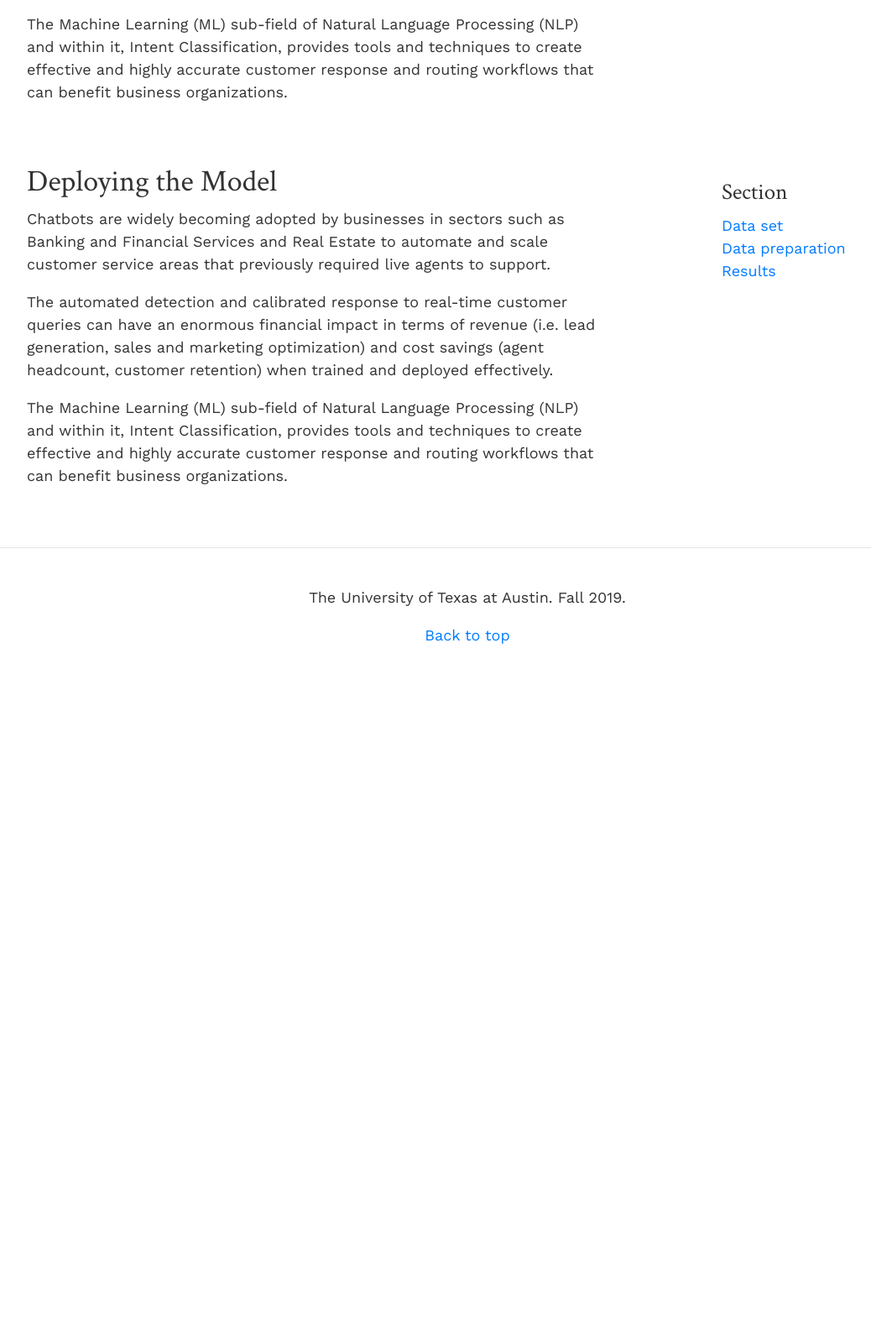
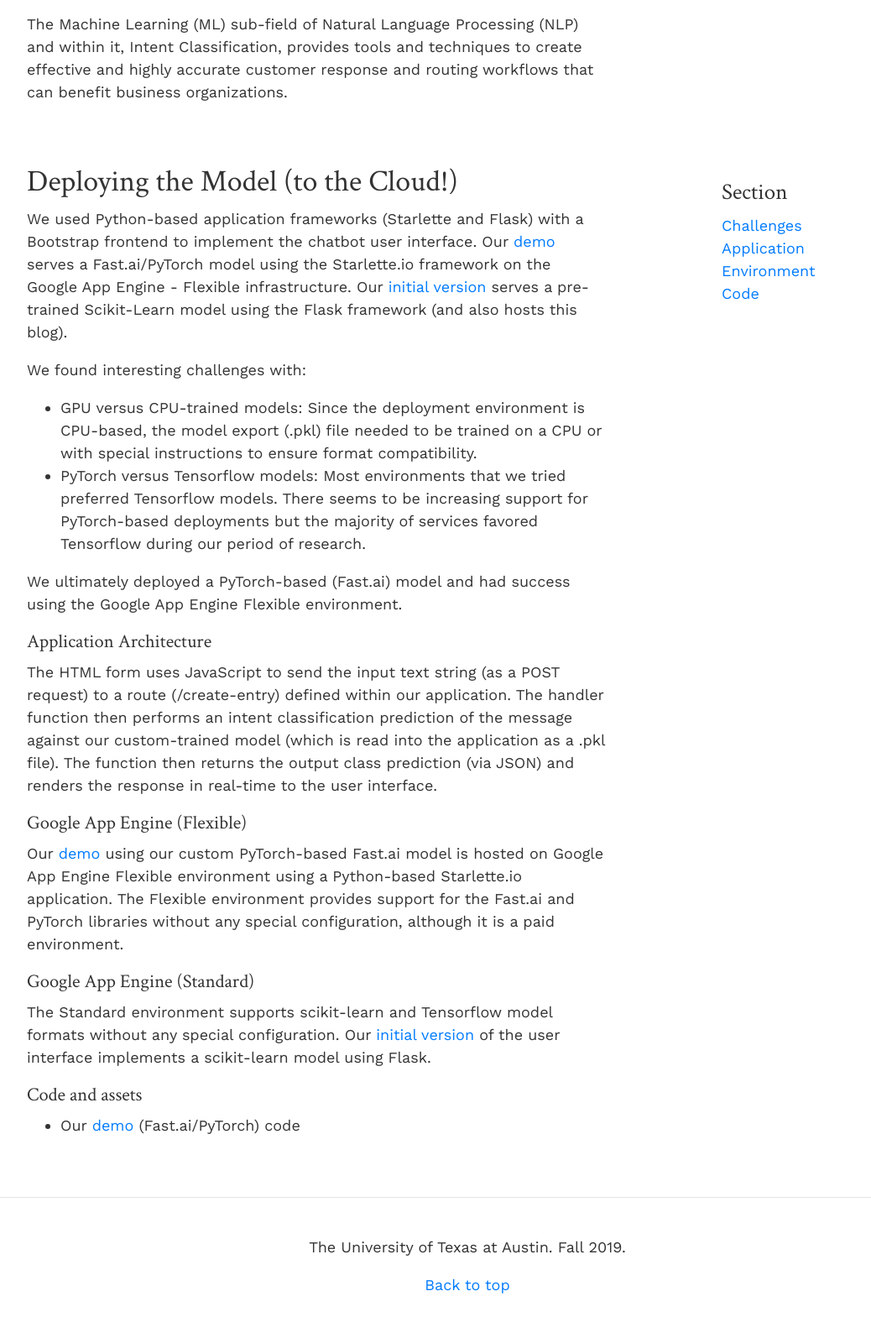
Before and after one commit to acary/chatbot-sml, a Flask app: page / in a window 1280 px wide. Shown: the part 2585-4179 px from the top of the page at 84% size, without its empty margins (83-1121 px from the left). Before the commit the page ends 3352 px from the top, so only its background shows below. Run offline with Flask 2, Linux system fonts and the light colour scheme; some libraries are stand-ins or nearby versions.

Commit message:
add to deploy section

```diff
--- a/templates/deployment.html
+++ b/templates/deployment.html
@@ -4,16 +4,37 @@
 
     <div class="blog-post">
 
-      <h2>Deploying the Model</h2>
+      <h2>Deploying the Model (to the Cloud!)</h2>
 
-      <p>Chatbots are widely becoming adopted by businesses in sectors such as Banking and Financial Services and Real Estate to automate and scale customer service areas that previously required live agents to support.<p>
+      <p>We used Python-based application frameworks (Starlette and Flask) with a Bootstrap frontend to implement the chatbot user interface. Our <a href="https://chatbotfastai.appspot.com" target="_blank">demo</a> serves a Fast.ai/PyTorch model using the Starlette.io framework on the Google App Engine - Flexible infrastructure. Our <a href="/iris">initial version</a> serves a pre-trained Scikit-Learn model using the Flask framework (and also hosts this blog).</p>
 
-      <p>The automated detection and calibrated response to real-time customer queries can have an enormous financial impact in terms of revenue (i.e. lead generation, sales and marketing optimization) and cost savings (agent headcount,
-        customer
-        retention) when trained and deployed effectively.</p>
+      <a name="deploy_challenges">
+      <p>We found interesting challenges with:</p>
 
-      <p>The Machine Learning (ML) sub-field of Natural Language Processing (NLP) and within it, Intent Classification, provides tools and techniques to create effective and highly accurate customer response and routing workflows that can
-        benefit business organizations.</p>
+      <ul>
+        <li>GPU versus CPU-trained models: Since the deployment environment is CPU-based, the model export (.pkl) file needed to be trained on a CPU or with special instructions to ensure format compatibility.</li>
+
+        <li>PyTorch versus Tensorflow models: Most environments that we tried preferred Tensorflow models. There seems to be increasing support for PyTorch-based deployments but the majority of services favored Tensorflow during our period of research.</li>
+      </ul>
+
+      <p>We ultimately deployed a PyTorch-based (Fast.ai) model and had success using the Google App Engine Flexible environment.</p>
+
+      <a name="deploy_app">
+      <h5>Application Architecture</h5>
+      <p>The HTML form uses JavaScript to send the input text string (as a POST request) to a route (/create-entry) defined within our application. The handler function then performs an intent classification prediction of the message against our custom-trained model (which is read into the application as a .pkl file). The function then returns the output class prediction (via JSON) and renders the response in real-time to the user interface.</p>
+
+      <a name="deploy_env">
+      <h5>Google App Engine (Flexible)</h5>
+      <p>Our <a href="https://chatbotfastai.appspot.com" target="_blank">demo</a> using our custom PyTorch-based Fast.ai model is hosted on Google App Engine Flexible environment using a Python-based Starlette.io application. The Flexible environment provides support for the Fast.ai and PyTorch libraries without any special configuration, although it is a paid environment.</p>
+
+      <h5>Google App Engine (Standard)</h5>
+      <p>The Standard environment supports scikit-learn and Tensorflow model formats without any special configuration. Our <a href="/iris">initial version</a> of the user interface implements a scikit-learn model using Flask.</p>
+
+      <a name="deploy_code">
+      <h5>Code and assets</h5>
+      <ul>
+        <li>Our <a href="https://github.com/acary/chatbot-fastai" target="_blank"> demo</a> (Fast.ai/PyTorch) code</li>
+      </ul>
     </div><!-- /.media_list -->
 
   </div><!-- /.blog-main -->
@@ -26,9 +47,10 @@
     <div class="sidebar-module">
       <h4>Section</h4>
       <ol class="list-unstyled">
-        <li><a href="#">Data set</a></li>
-        <li><a href="#">Data preparation</a></li>
-        <li><a href="#">Results</a></li>
+        <li><a href="#deploy_challenges">Challenges</a></li>
+        <li><a href="#deploy_app">Application</a></li>
+        <li><a href="#deploy_env">Environment</a></li>
+        <li><a href="#deploy_code">Code</a></li>
       </ol>
     </div>
     <div class="sidebar-module">
```
